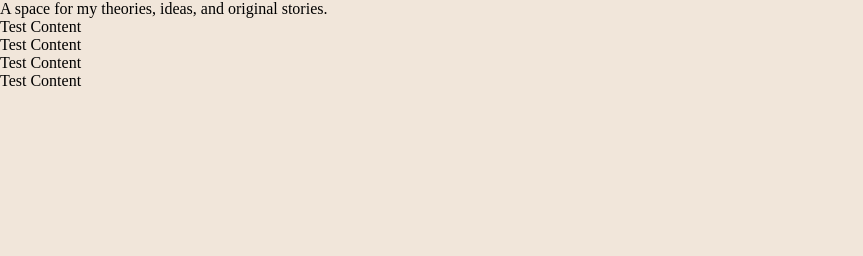
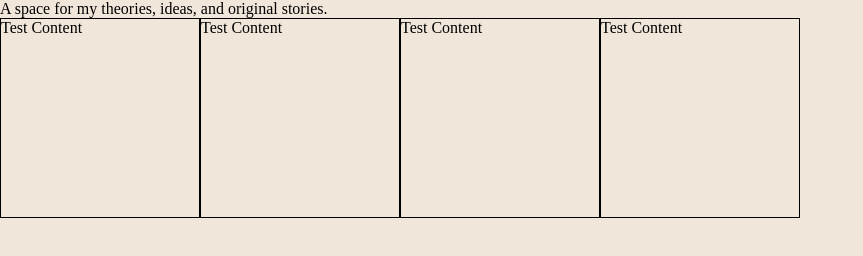
Before and after one commit to UsengoDev/ideasinmyhead, a plain HTML site: page index.html in a window 1280 px wide. Shown: the whole page, without its empty margins (0-863 px from the left). Drawn offline with nearby package versions, Linux system fonts and the light colour scheme.

Commit message:
updated homepage

```diff
--- a/css/style.css
+++ b/css/style.css
@@ -1,6 +1,7 @@
 /* CSS Document */
 :root{
     --bg-body: #f1e6da;
+    --border-idea-card: #000;
 }
 * {
 	margin: 0;
@@ -17,3 +18,15 @@
 body{
     background: var(--bg-body);
 }
+
+.alpha_container{
+    position:relative;
+    display:flex;
+}
+.idea_card{
+    min-width:200px;
+    min-height:200px;
+    border: 1px solid var(--border-idea-card);
+    position:relative;
+    display:flex;
+}
--- a/index.html
+++ b/index.html
@@ -13,10 +13,10 @@
     <div class="header"></div>
 
     <div class="alpha_container">
-        <div class="test_div_1">Test Content</div>
-        <div class="test_div_2">Test Content</div>
-        <div class="test_div_3">Test Content</div>
-        <div class="test_div_4">Test Content</div>
+        <div class="idea_card test_div_1">Test Content</div>
+        <div class="idea_card test_div_2">Test Content</div>
+        <div class="idea_card test_div_3">Test Content</div>
+        <div class="idea_card test_div_4">Test Content</div>
     </div>
 
 
```
